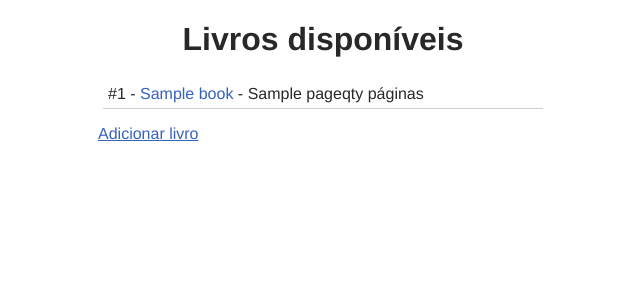
After one commit to joel-luis/node-projects, a Node project: template mysql/src/views/books.handlebars in a window 1280 px wide. The commit adds this page. Shown: the top 300 px of the page, without its empty margins (317-957 px from the left). Run offline with Node 20 templates, Linux system fonts and the light colour scheme; the template is opened without the code that fills it: most values are stand-ins (such as "Sample title", 1, 10 or a date in 2020); some libraries are stand-ins or nearby versions.

Commit message:
create books routes

```diff
--- a/mysql/package.json
+++ b/mysql/package.json
@@ -4,7 +4,7 @@
   "description": "",
   "main": "index.js",
   "scripts": {
-    "start": "tsx watch src/index.ts"
+    "start": "tsx watch src/server.ts"
   },
   "keywords": [
     "mysql"
--- /dev/null
+++ b/mysql/public/css/styles.css
@@ -0,0 +1,45 @@
+* {
+  font-family: helvetica;
+  color: #282828;
+}
+
+h1 {
+  text-align: center;
+}
+
+.form,
+.books-container {
+  width: 450px;
+  margin: 0 auto;
+}
+
+.form-control {
+  display: flex;
+  flex-direction: column;
+  margin-bottom: 1rem;
+}
+
+.form-control label {
+  font-weigth: bold;
+  margin-bottom: 0.3rem;
+}
+
+.form-control input {
+  padding: 5px;
+}
+
+.books-container div {
+  border-bottom: 1px solid #ccc;
+  padding: 5px;
+  margin: 5px;
+}
+
+.bold {
+  color: #3662bc;
+}
+
+.link {
+  display: flex;
+  color: #3662bc;
+  margin-top: 1rem;
+}
--- a/mysql/src/index.ts
+++ b/mysql/src/server.ts
@@ -1,17 +1,22 @@
 import express from 'express'
 import { engine } from 'express-handlebars'
 import './infra/database'
+import routes from './routes'
 
 const app = express()
+app.use(
+  express.urlencoded({
+    extended: true,
+  }),
+)
+app.use(express.json())
 
 app.engine('handlebars', engine())
 app.set('view engine', 'handlebars')
+app.set('views', 'src/views')
 
 app.use(express.static('public'))
-
-app.get('/', (req, res) => {
-  res.render('home')
-})
+app.use(routes)
 
 app.listen(3333, () => {
   console.log('Server Started on port 3333 🚀')
--- /dev/null
+++ b/mysql/src/views/books.handlebars
@@ -0,0 +1,9 @@
+<h1>Livros disponíveis</h1>
+<div class="books-container">
+ {{#each books}}
+  <div>
+    #{{this.id}} - <span class="bold">{{this.title}}</span> - {{this.pageqty}} páginas
+  </div>
+ {{/each}}
+   <a href="/" class="link">Adicionar livro</a>
+</div>
--- a/mysql/src/views/layouts/main.handlebars
+++ b/mysql/src/views/layouts/main.handlebars
@@ -4,6 +4,7 @@
   <meta charset="UTF-8">
   <meta name="viewport" content="width=device-width, initial-scale=1.0">
   <title>Node.JS + MySQL</title>
+  <link rel="stylesheet" href="/css/styles.css">
 </head>
 <body>
   {{{body}}}
```
Also changed, not shown: mysql/src/infra/connection.ts (added, +10 -0 lines), mysql/src/infra/database.ts (+4 -13 lines), mysql/src/routes/books.route.ts (added, +31 -0 lines), mysql/src/routes/home.route.ts (added, +9 -0 lines), mysql/src/routes/index.ts (added, +10 -0 lines), mysql/src/views/home.handlebars (+12 -1 lines).
